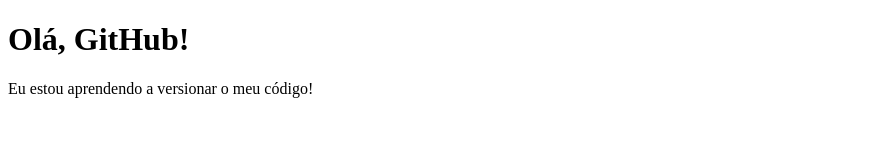
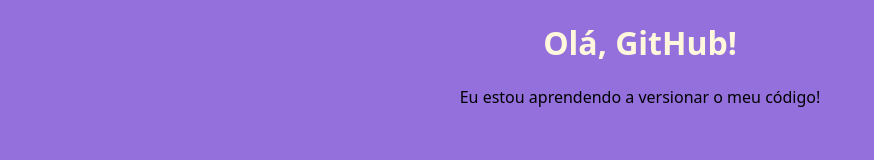
Before and after one commit to ms7351211-lang/portifolio-desenvolvedor, a plain HTML site: page index.html in a window 1280 px wide. Shown: the whole page, without its empty margins (0-874 px from the left). Drawn offline with Linux system fonts and the light colour scheme.

Commit message:
Inserção de Estilo na página

```diff
--- a/index.html
+++ b/index.html
@@ -4,6 +4,7 @@
     <meta charset="UTF-8">
     <meta name="viewport" content="width=device-width, initial-scale=1.0">
     <title>Portifólio de um Desenvolvedor de Sistemas</title>
+    <link rel="stylesheet" href="style.css">
 </head>
 <body>
     <h1>Olá, GitHub!</h1>
--- /dev/null
+++ b/style.css
@@ -0,0 +1,7 @@
+body{
+    background-color: mediumpurple;
+    font-family: system-ui, -apple-system, BlinkMacSystemFont, 'Segoe UI', Roboto, Oxygen, Ubuntu, Cantarell, 'Open Sans', 'Helvetica Neue', sans-serif;
+    text-align: center;
+}
+
+h1{color: cornsilk;}
```
